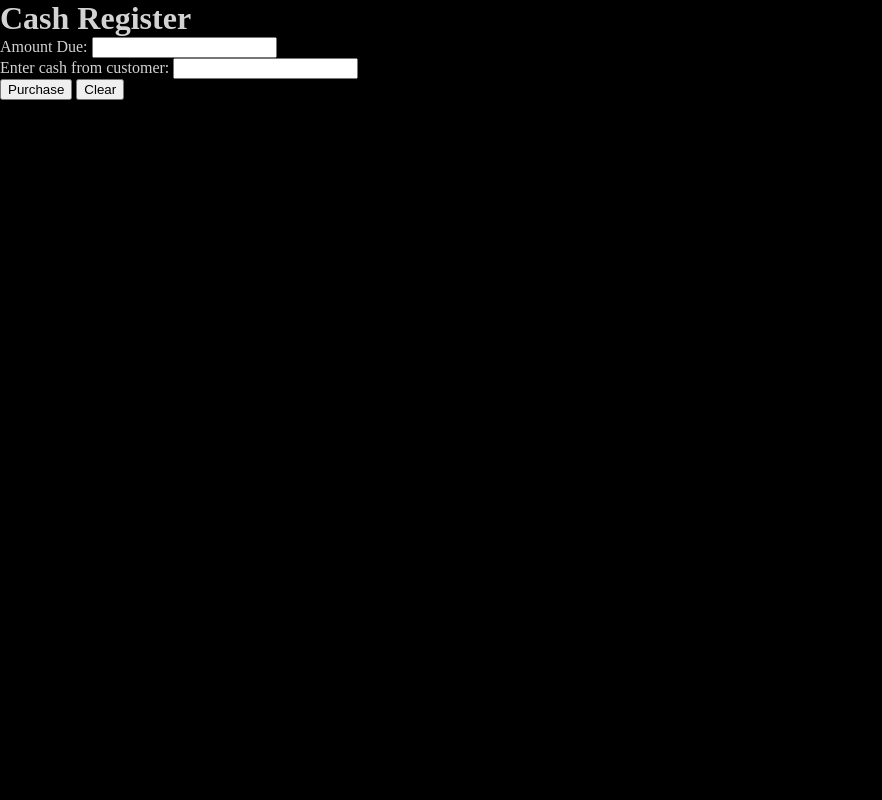
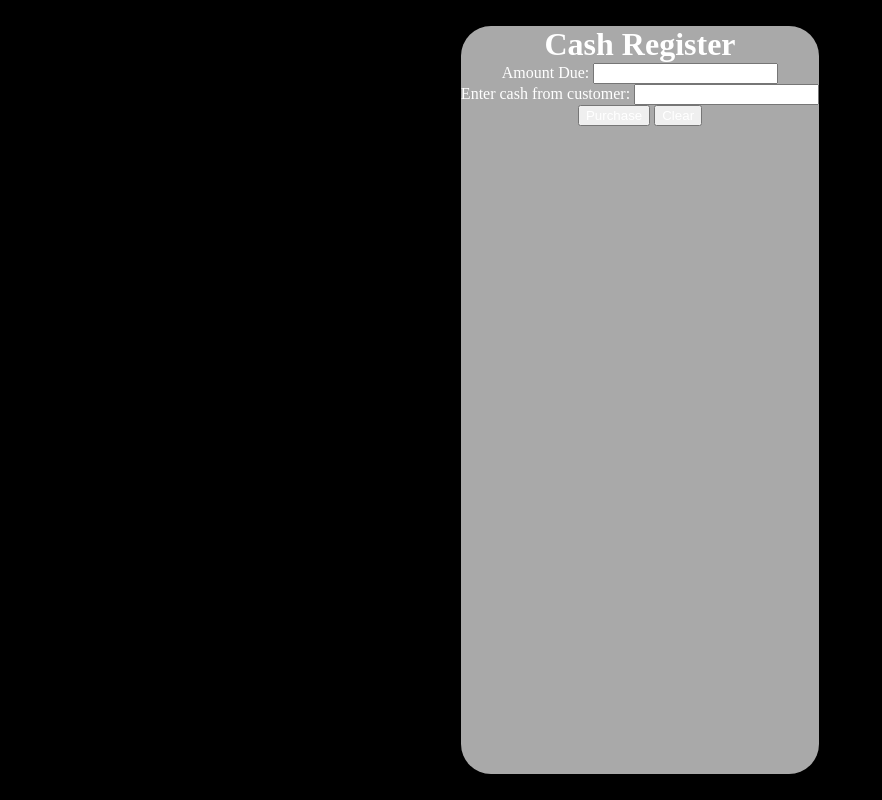
Before and after one commit to Rjack00/Cash_Register, a website with bundled scripts: page index.html in a window 1280 px wide. Shown: the whole page, without its empty margins (0-882 px from the left). Built offline with nearby package versions, Linux system fonts and the light colour scheme.

Commit message:
styles.css updated
started adding styling

```diff
--- a/styles.css
+++ b/styles.css
@@ -3,9 +3,29 @@
 *::after {
     box-sizing: border-box;
     margin: 0;
+    color: white;
+}
+
+html {
+    background-color: black;
+    height: 100%;
 }
 
 body {
     background-color: black;
-    color: lightgray;
+    display: flex;
+    justify-content: center;
+    height: 100%;
 }
+
+.main-container {
+    background-color: darkgray;
+    margin-top: 2%;
+    margin-bottom: 2%;
+    border-radius: 30px;
+    text-align: center;
+}
+
+.cash-transaction {
+    flex-direction: column;
+}
```
